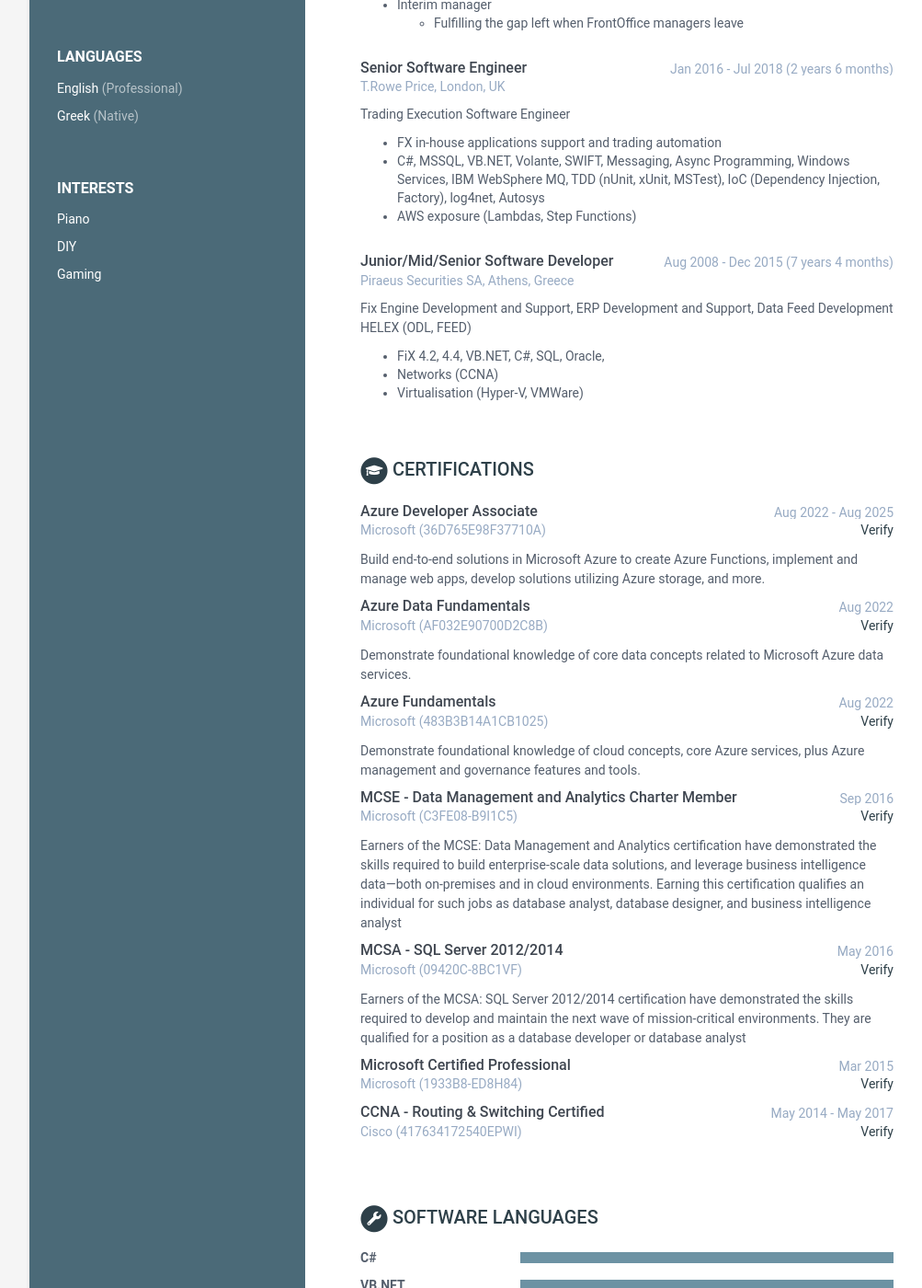
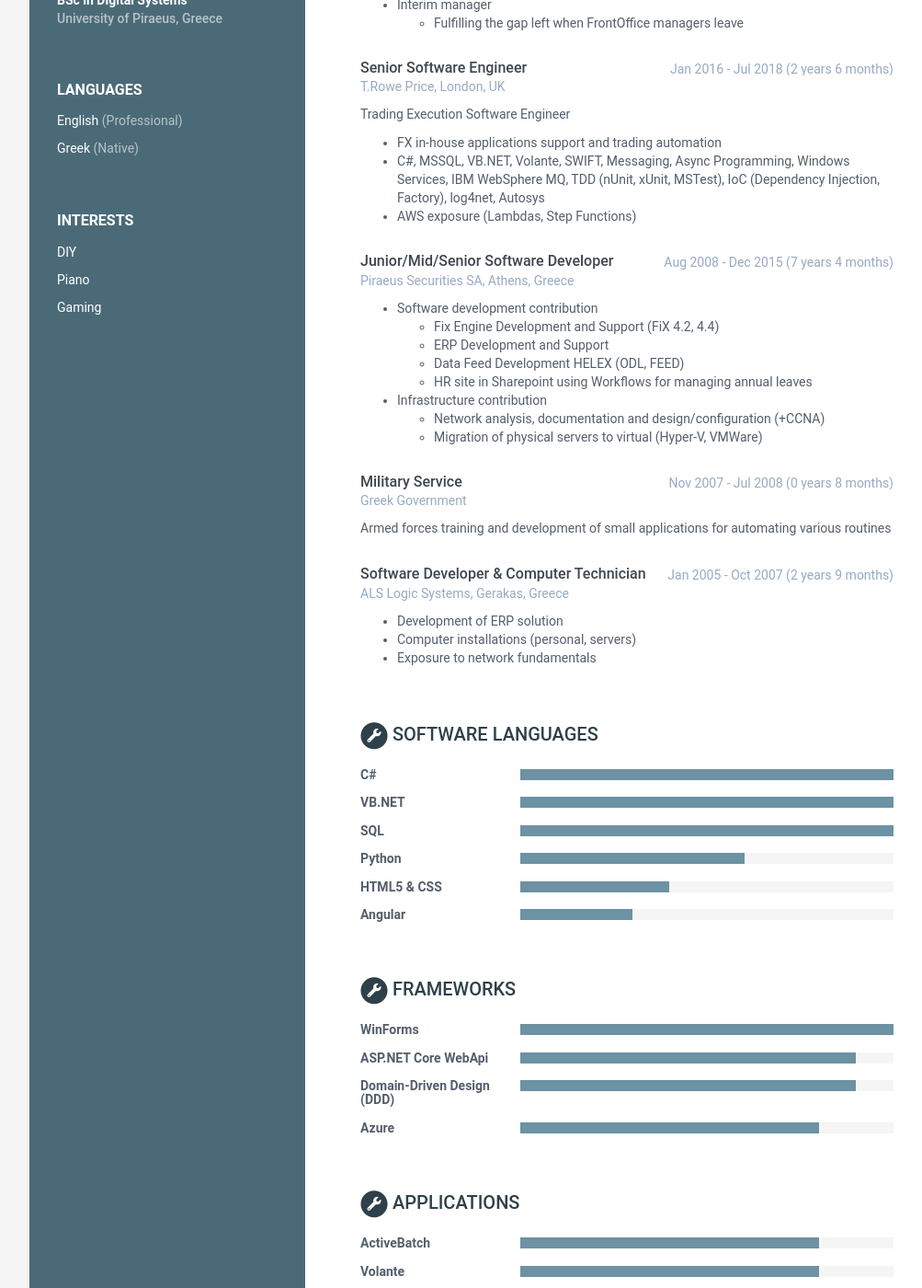
Before and after one commit to PanosKousidis/panoskousidis.github.io, a Jekyll site: the page built from index.html, in a window 1280 px wide and 1400 px high, scrolled down 847 px. Shown: the whole window at 92% size, without its empty margins (108-1111 px from the left). Built offline with Jekyll 4.4.1, drawn with Linux system fonts in a browser that asks for light colours; some of the changed text lies outside the part shown.

Commit message:
Various data changes

```diff
--- a/_data/data.yml
+++ b/_data/data.yml
@@ -12,14 +12,9 @@ sidebar:
     email: panos.kousidis@gmail.com
     phone: (+44)(0)7798887234
     timezone: Europe/London
-    citizenship:
-    website: #do not add http://
+    citizenship: Greek
     linkedin: panoskousidis
-    xing:
     github: panoskousidis
-    telegram: # add your nickname without '@' sign
-    gitlab:
-    bitbucket:
     twitter: '@panos_kousidis'
     stack-overflow: 4169438/panos # Number/Username, e.g. 123456/alandoe
     codewars: PanosKousidis
@@ -38,10 +33,10 @@ sidebar:
     interests:
       title: Interests
       info:
-        - item: Piano
+        - item: DIY
           link:
 
-        - item: DIY
+        - item: Piano
           link:
 
         - item: Gaming
@@ -76,7 +71,9 @@ education:
 experiences:
     title: Experience
     info:
-      - role: Front Office Lead Software Engineer / Technical product owner
+      - role: |
+          Front Office Lead Software Engineer
+          Technical product owner
         start: "2018-07-01"
         end: "Present"
         company: Glencore, London, UK
@@ -110,12 +107,32 @@ experiences:
         end: "2015-12-31"
         company: Piraeus Securities SA, Athens, Greece
         details: |
-          Fix Engine Development and Support, ERP Development and Support, Data Feed Development HELEX (ODL, FEED)
-            - FiX 4.2, 4.4, VB.NET, C#, SQL, Oracle,
-            - Networks (CCNA)
-            - Virtualisation (Hyper-V, VMWare)
+          - Software development contribution
+            - Fix Engine Development and Support (FiX 4.2, 4.4)
+            - ERP Development and Support
+            - Data Feed Development HELEX (ODL, FEED)
+            - HR site in Sharepoint using Workflows for managing annual leaves
+          - Infrastructure contribution
+            - Network analysis, documentation and design/configuration (+CCNA)
+            - Migration of physical servers to virtual (Hyper-V, VMWare)
 
-certifications:
+      - role: Military Service
+        start: "2007-11-01"
+        end: "2008-07-01"
+        company: Greek Government
+        details: |
+          Armed forces training and development of small applications for automating various routines
+
+      - role: Software Developer & Computer Technician
+        start: "2005-01-01"
+        end: "2007-10-01"
+        company: ALS Logic Systems, Gerakas, Greece
+        details: |
+          - Development of ERP solution
+          - Computer installations (personal, servers)
+          - Exposure to network fundamentals
+
+    certifications:
       title: Certifications
       list:
         - name: Azure Developer Associate
@@ -229,28 +246,6 @@ certifications:
 #        link: "#"
 #        tagline: "A responsive Bootstrap one page theme designed to help app developers promote their mobile apps"
 
-#publications:
-#    title: Publications
-#    intro: |
-#      You can list your publications in this section. Lorem ipsum dolor sit
-#      amet, consectetur adipiscing elit. Vestibulum et ligula in nunc
-#      bibendum fringilla a eu lectus.
-#    papers:
-#      - title: The Art of Computer Programming
-#        link: "#"
-#        authors: Donald E. Knuth
-#        conference: Addison-Wesley, 1968
-#
-#      - title: "Genetic Programming III: Darwinian Invention &amp; Problem Solving"
-#        link: "#"
-#        authors: Koza, J.R., Andre, D., Bennett, F.H., Keane, M.A.
-#        conference: "Morgan Kaufmann Publishers Inc., San Francisco, CA, USA, 1st edn. (1999)"
-#
-#      - title: A syntax directed compiler for Algol 60
-#        link: "#"
-#        authors: Edgar T. Irons
-#        conference: "Comm. ACM 4 (1961), 51–55"
-
 skills:
     - section:
       title: Software Languages
@@ -265,14 +260,14 @@ skills:
         - name: SQL
           level: 100%
 
-        - name: Angular
-          level: 30%
+        - name: Python
+          level: 60%
 
         - name: HTML5 & CSS
           level: 40%
 
-        - name: Python
-          level: 60%
+        - name: Angular
+          level: 30%
 
     - section:
       title: Frameworks
```
